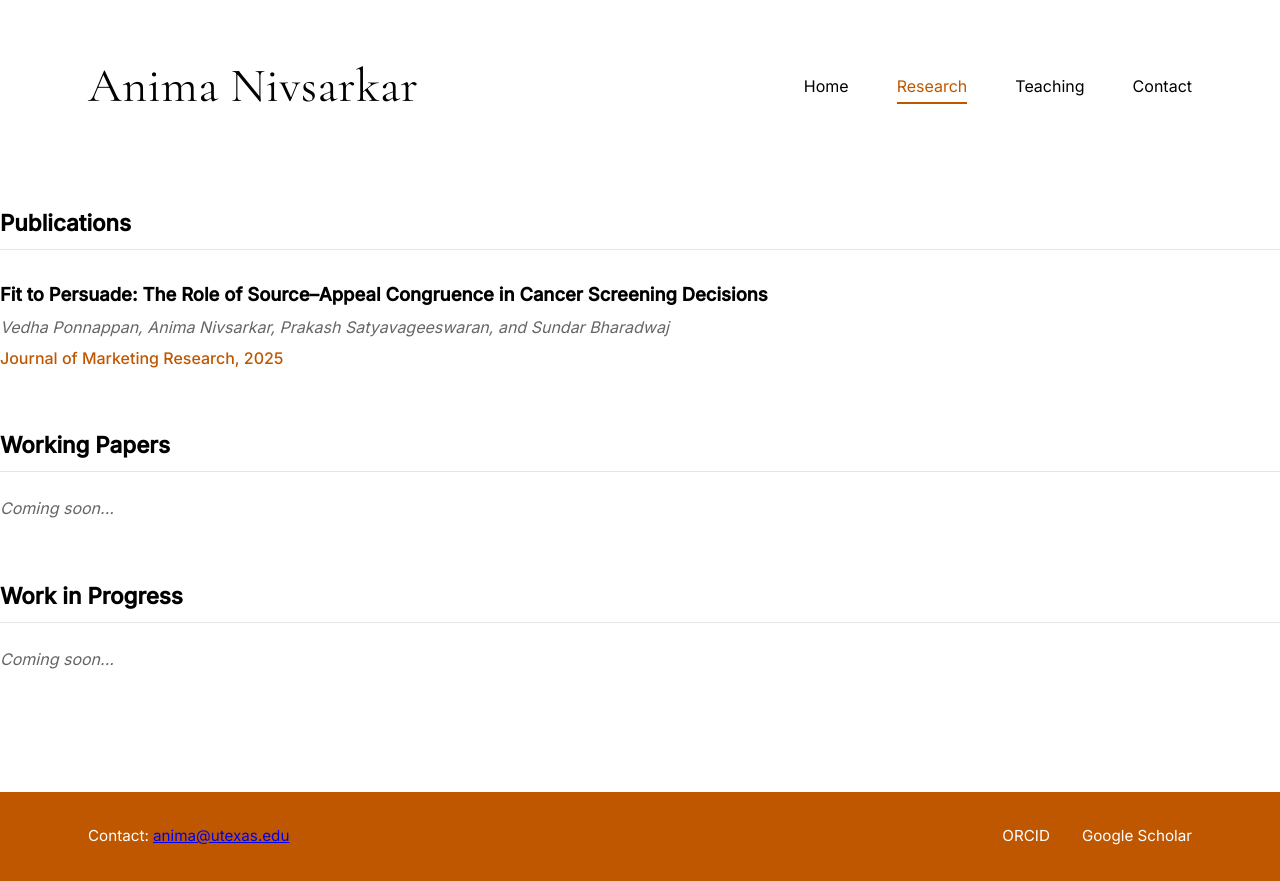
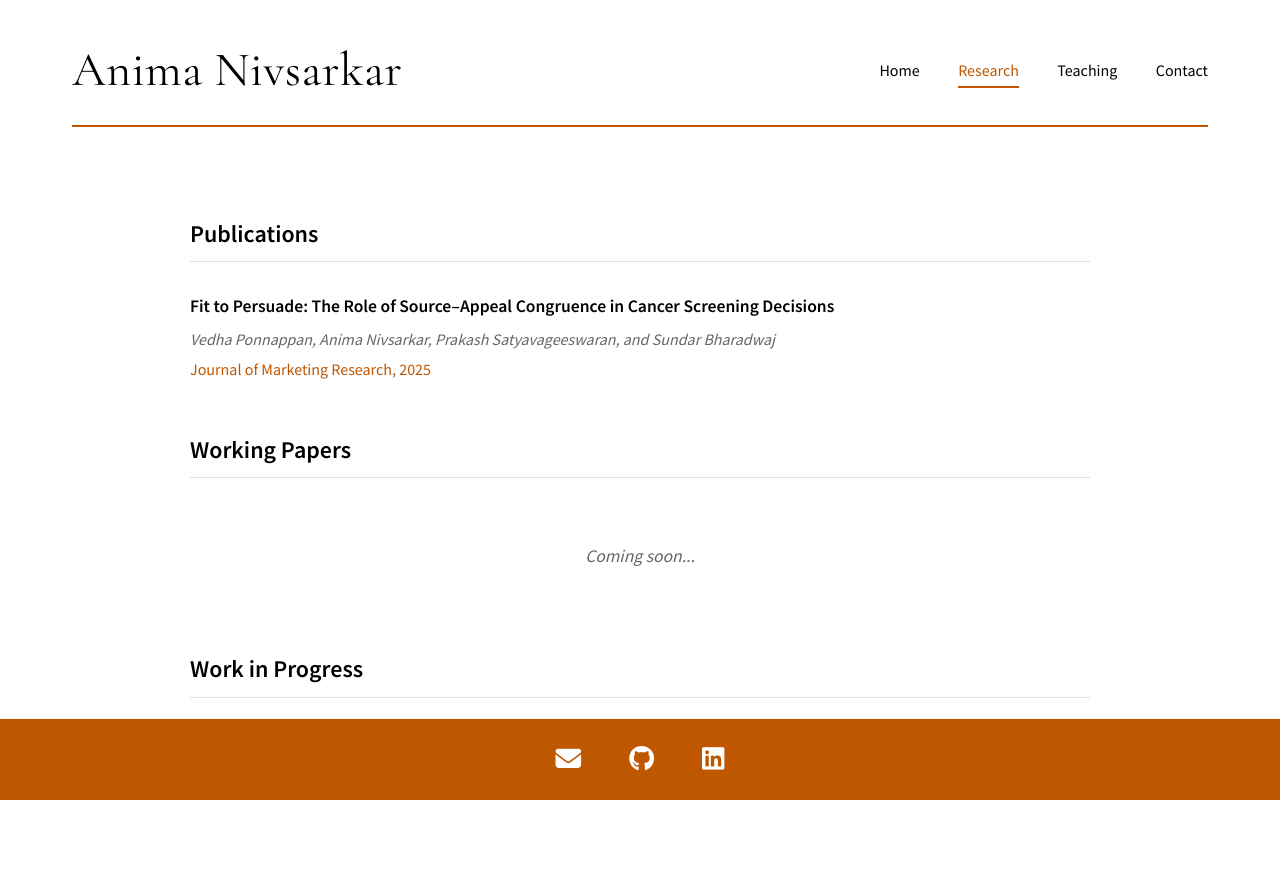
Before and after one commit to anima-nivsarkar/anima-nivsarkar.github.io, a plain HTML site: page research.html in a window 1280 px wide. After the commit the page ends 800 px from the top, so only its background shows below. Drawn offline with nearby package versions, Linux system fonts and the light colour scheme.

Commit message:
Refactor research.html for improved structure and styling

```diff
--- a/research.html
+++ b/research.html
@@ -6,7 +6,9 @@
     <title>Research - Anima Nivsarkar</title>
     <link rel="preconnect" href="https://fonts.googleapis.com">
     <link rel="preconnect" href="https://fonts.gstatic.com" crossorigin>
+    <link href="https://fonts.googleapis.com/css2?family=Source+Sans+Pro:wght@300;400;600&display=swap" rel="stylesheet">
     <link href="https://fonts.googleapis.com/css2?family=Cormorant+Garamond:wght@300;400;500;600&family=Inter:wght@300;400;500&display=swap" rel="stylesheet">
+    <link rel="stylesheet" href="https://cdnjs.cloudflare.com/ajax/libs/font-awesome/6.4.0/css/all.min.css">
     <style>
         * {
             margin: 0;
@@ -14,45 +16,59 @@
             box-sizing: border-box;
         }
 
+        html {
+            height: 100%;
+            overflow: hidden;
+        }
+
         body {
-            font-family: 'Inter', sans-serif;
+            font-family: 'Source Sans Pro', -apple-system, BlinkMacSystemFont, 'Segoe UI', sans-serif;
             line-height: 1.6;
             color: #000000;
             background-color: #ffffff;
-            min-height: 100vh;
+            height: 100%;
             display: flex;
             flex-direction: column;
+            overflow: hidden;
         }
 
         .container {
             max-width: 1200px;
             margin: 0 auto;
-            padding: 0 3rem;
+            padding: 0 2rem;
+            width: 100%;
         }
 
         /* Header */
         header {
             background: #ffffff;
-            padding: 3rem 0 2rem;
+            padding: 2.5rem 0 1.5rem;
+            width: 100%;
         }
 
         .header-content {
             display: flex;
             justify-content: space-between;
             align-items: center;
+            border-bottom: 2px solid #bf5700;
+            padding-bottom: 1rem;
+            margin-bottom: 2rem;
+            width: 100%;
         }
 
         .name-section h1 {
             font-family: 'Cormorant Garamond', serif;
-            font-size: 3rem;
+            font-size: clamp(2rem, 5vw, 3rem);
             font-weight: 400;
             color: #000000;
             letter-spacing: 0.01em;
+            white-space: nowrap;
         }
 
         .navigation {
             display: flex;
-            gap: 3rem;
+            gap: clamp(1rem, 3vw, 3rem);
+            flex-wrap: wrap;
         }
 
         .navigation a {
@@ -62,6 +78,7 @@
             font-weight: 400;
             transition: color 0.2s ease;
             position: relative;
+            white-space: nowrap;
         }
 
         .navigation a:hover,
@@ -82,82 +99,34 @@
         /* Main Content */
         main {
             flex: 1;
-            padding: 3rem 0 4rem;
+            padding: 2rem 0 3rem;
+            width: 100%;
+            overflow-y: auto;
         }
 
         .research-content {
             max-width: 900px;
             margin: 0 auto;
+            padding-top: 1rem;
         }
 
-        .page-title {
-            font-family: 'Cormorant Garamond', serif;
-            font-size: 2.5rem;
-            font-weight: 400;
-            color: #000000;
-            margin-bottom: 3rem;
-            text-align: center;
-        }
-
-        .research-section {
-            margin-bottom: 3.5rem;
-        }
-
-        .research-section h2 {
-            font-size: 1.4rem;
-            font-weight: 600;
-            color: #000000;
-            margin-bottom: 1.5rem;
-            border-bottom: 1px solid #e5e5e5;
-            padding-bottom: 0.5rem;
-        }
-
-        .research-overview {
-            font-size: 1.1rem;
-            line-height: 1.7;
-            color: #000000;
-            margin-bottom: 2rem;
-        }
-
-        .research-overview p {
-            margin-bottom: 1.5rem;
-        }
-
-        .research-areas {
-            display: grid;
-            grid-template-columns: repeat(auto-fit, minmax(400px, 1fr));
-            gap: 2.5rem;
+        .section {
             margin-bottom: 3rem;
         }
 
-        .research-area {
-            padding: 2rem;
-            background: #fafafa;
-            border-radius: 8px;
-            border-left: 4px solid #bf5700;
-        }
-
-        .research-area h3 {
-            font-size: 1.2rem;
+        .section h2 {
+            font-size: 1.5rem;
             font-weight: 600;
             color: #000000;
-            margin-bottom: 1rem;
-        }
-
-        .research-area p {
-            font-size: 1rem;
-            color: #000000;
-            line-height: 1.6;
-        }
-
-        .publications-section h2 {
             margin-bottom: 2rem;
+            border-bottom: 1px solid #e0e0e0;
+            padding-bottom: 0.5rem;
         }
 
         .publication {
             margin-bottom: 2rem;
             padding-bottom: 2rem;
-            border-bottom: 1px solid #e5e5e5;
+            border-bottom: 1px solid #f0f0f0;
         }
 
         .publication:last-child {
@@ -167,11 +136,20 @@
         }
 
         .publication-title {
-            font-size: 1.15rem;
+            font-size: 1.1rem;
             font-weight: 600;
             color: #000000;
             margin-bottom: 0.5rem;
             line-height: 1.4;
+        }
+
+        .publication-title a {
+            color: #000000;
+            text-decoration: none;
+        }
+
+        .publication-title a:hover {
+            color: #bf5700;
         }
 
         .publication-authors {
@@ -187,62 +165,38 @@
             font-weight: 500;
         }
 
-        .current-projects {
-            margin-top: 3rem;
-        }
-
-        .project {
-            margin-bottom: 2.5rem;
-        }
-
-        .project h3 {
-            font-size: 1.3rem;
-            font-weight: 600;
-            color: #000000;
-            margin-bottom: 1rem;
-        }
-
-        .project p {
-            font-size: 1rem;
-            color: #000000;
-            line-height: 1.6;
-            margin-bottom: 1rem;
-        }
-
-        .project-meta {
-            font-size: 0.95rem;
+        .coming-soon {
             color: #666666;
             font-style: italic;
+            font-size: 1.1rem;
+            text-align: center;
+            padding: 2rem 0;
         }
 
         /* Footer */
         footer {
             background: #bf5700;
             color: #ffffff;
-            padding: 2rem 0;
-            margin-top: auto;
+            padding: 1.5rem 0;
+            width: 100%;
         }
 
         .footer-content {
             display: flex;
-            justify-content: space-between;
+            justify-content: center;
             align-items: center;
-        }
-
-        .footer-left {
-            font-size: 0.95rem;
         }
 
         .footer-links {
             display: flex;
-            gap: 2rem;
+            gap: 3rem;
         }
 
         .footer-links a {
             color: #ffffff;
             text-decoration: none;
-            font-size: 0.95rem;
-            transition: opacity 0.2s ease;
+            font-size: 1.6rem;
+            transition: opacity 0.3s ease;
         }
 
         .footer-links a:hover {
@@ -250,24 +204,14 @@
         }
 
         /* Responsive */
-        @media (max-width: 1024px) {
-            .container {
-                padding: 0 2rem;
-            }
-
-            .research-areas {
-                grid-template-columns: 1fr;
-            }
-        }
-
         @media (max-width: 768px) {
             .container {
-                padding: 0 1.5rem;
+                padding: 0 1rem;
             }
 
             .header-content {
                 flex-direction: column;
-                gap: 2rem;
+                gap: 1.5rem;
                 text-align: center;
             }
 
@@ -276,17 +220,41 @@
             }
 
             .navigation {
+                gap: 1.5rem;
+                justify-content: center;
+            }
+
+            .footer-links {
                 gap: 2rem;
             }
+        }
 
-            .page-title {
-                font-size: 2rem;
+        @media (max-width: 480px) {
+            .container {
+                padding: 0 0.75rem;
             }
 
-            .footer-content {
-                flex-direction: column;
+            .navigation {
                 gap: 1rem;
-                text-align: center;
+            }
+
+            .footer-links {
+                gap: 1.5rem;
+            }
+        }
+
+        /* Adjust spacing for screens with limited height */
+        @media (max-height: 800px) {
+            header {
+                padding: 2rem 0 1rem;
+            }
+
+            main {
+                padding: 1.5rem 0 2rem;
+            }
+
+            footer {
+                padding: 1.25rem 0;
             }
         }
     </style>
@@ -299,34 +267,38 @@
                     <h1>Anima Nivsarkar</h1>
                 </div>
                 <nav class="navigation">
-                    <a href="index.html">Home</a>
-                    <a href="#" class="active">Research</a>
-                    <a href="#">Teaching</a>
-                    <a href="#">Contact</a>
+                    <a href="https://anima-nivsarkar.github.io/">Home</a>
+                    <a href="./research.html" class="active">Research</a>
+                    <a href="./teaching.html">Teaching</a>
+                    <a href="./contact.html">Contact</a>
                 </nav>
             </div>
         </div>
     </header>
 
     <main>
-                <div class="research-section publications-section">
+        <div class="container">
+            <div class="research-content">
+                <div class="section">
                     <h2>Publications</h2>
 
                     <div class="publication">
-                        <div class="publication-title"><a href="https://journals.sagepub.com/doi/10.1177/00222429251355263" target="_blank" style="color: #000000; text-decoration: none;">Fit to Persuade: The Role of Source–Appeal Congruence in Cancer Screening Decisions</a></div>
+                        <div class="publication-title">
+                            <a href="https://journals.sagepub.com/doi/10.1177/00222429251355263" target="_blank">Fit to Persuade: The Role of Source–Appeal Congruence in Cancer Screening Decisions</a>
+                        </div>
                         <div class="publication-authors">Vedha Ponnappan, Anima Nivsarkar, Prakash Satyavageeswaran, and Sundar Bharadwaj</div>
                         <div class="publication-venue">Journal of Marketing Research, 2025</div>
                     </div>
                 </div>
 
-                <div class="research-section">
+                <div class="section">
                     <h2>Working Papers</h2>
-                    <p style="color: #666666; font-style: italic;">Coming soon...</p>
+                    <div class="coming-soon">Coming soon...</div>
                 </div>
 
-                <div class="research-section">
+                <div class="section">
                     <h2>Work in Progress</h2>
-                    <p style="color: #666666; font-style: italic;">Coming soon...</p>
+                    <div class="coming-soon">Coming soon...</div>
                 </div>
             </div>
         </div>
@@ -335,15 +307,13 @@
     <footer>
         <div class="container">
             <div class="footer-content">
-                <div class="footer-left">
-                    Contact: <a href="mailto:anima.nivsarkar@mccombs.@utexas.edu">anima@utexas.edu</a>
-                </div>
                 <div class="footer-links">
-                    <a href="https://orcid.org/" target="_blank">ORCID</a>
-                    <a href="https://scholar.google.com/" target="_blank">Google Scholar</a>
+                    <a href="mailto:anima.nivsarkar@utexas.edu"><i class="fas fa-envelope"></i></a>
+                    <a href="" target="_blank"><i class="fab fa-github"></i></a>
+                    <a href="https://www.linkedin.com/in/anima-nivsarkar" target="_blank"><i class="fab fa-linkedin"></i></a>
                 </div>
             </div>
-        </footer>
+        </div>
     </footer>
 </body>
 </html>
```
